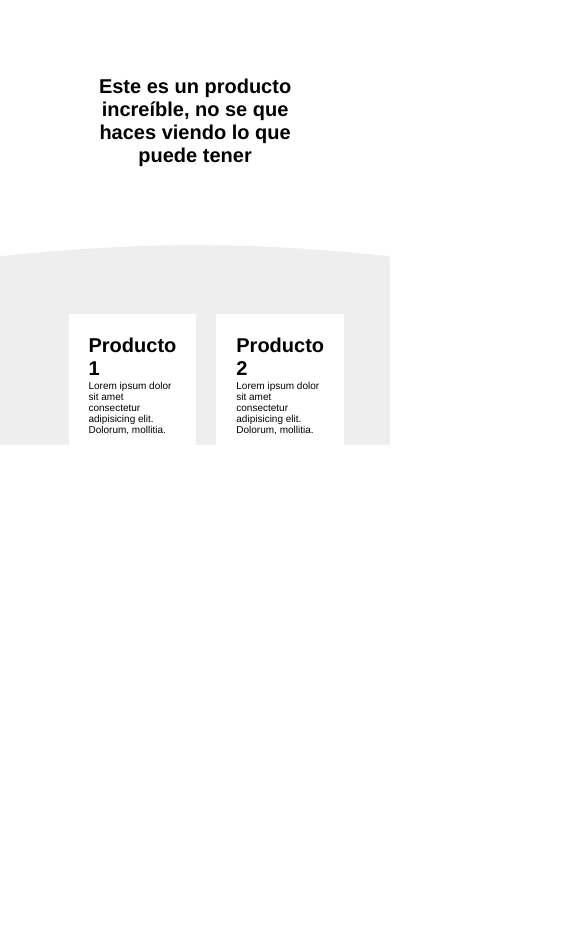
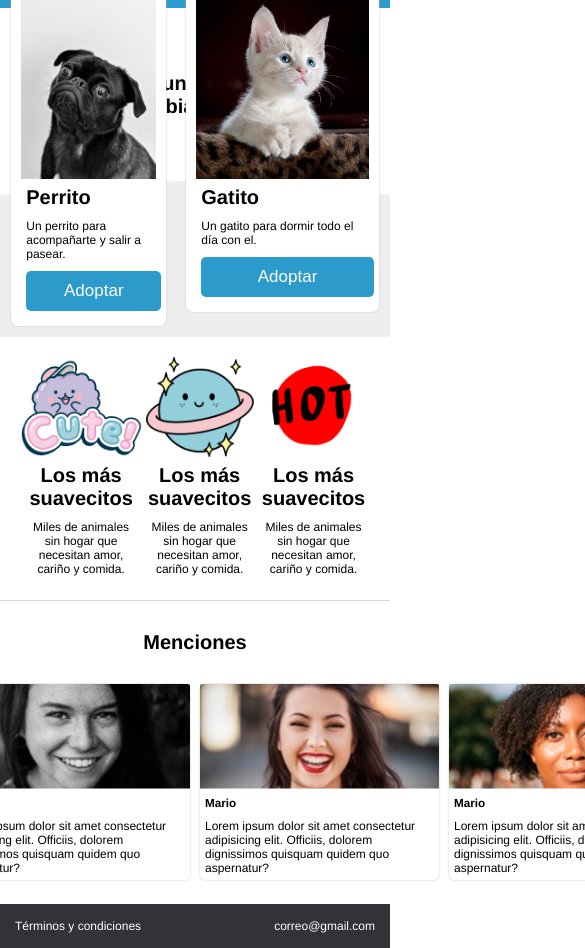
Before and after one commit to PedroHigueraG/CajitasProject, a plain HTML site: page index.html in a window 390 px wide. Shown: the part 53-1001 px from the top of the page, 585 px wide, since content can reach past the window. Before the commit the page ends 844 px from the top, so only its background shows below. Drawn offline with Linux system fonts and the light colour scheme.

Commit message:
Se agregaron imágenes y se dejó la página lista para volvera responsive

```diff
--- a/css/style.css
+++ b/css/style.css
@@ -1,3 +1,13 @@
+/* VARIABLES */
+:root{
+    /* Colors */
+    --blue-color:#2d9acc;
+    --white-color: white;
+    --black-color: black;
+
+    /* Shadow */
+    --shadow:0 0 2px #c1bcbc;
+}
 /* GENERAL */
 *{
     box-sizing: border-box;
@@ -8,11 +18,14 @@ html{
     font-size: 62.5%;
     font-family: Helvetica, sans-serif;
 }
+p{
+    font-size: 1.2rem;
+}
 /* HEADER */
 nav{
     display: flex;
-    background-color: #7ACC2D;
-    padding: 10px;
+    background-color: var(--blue-color);
+    padding: 15px;
     font-size: 1.2rem;
     justify-content: space-between;
     align-items: center;
@@ -25,29 +38,95 @@ nav li{
     padding-left: 20px;
 }
 nav li a{
-    color: black;
+    color: var(--black-color);
     text-decoration: none;
 }
 nav li a:hover{
-    color: white;
+    color: var(--white-color);
 }
 /* MAIN */
 .main_section{
-    padding: 20%;
+    padding: 15%;
     text-align: center;
 }
+/* PRODUCTS */
 .products{
     display: flex;
     background-image: url(../images/curve.png);
     background-size: cover;
     background-position: center top;
-    height: 200px;
-    padding: 15%;
+    height: 80px;
+    padding: 20%;
+    justify-content: center;
 }
 .product{
     padding: 10px;
+    margin-top: -280px;
 }
 .product .content{
-    background-color: white;
-    padding: 20px;
+    background-color: var(--white-color);
+    padding: 10px;
+    border-radius: 7px;
+    box-shadow: var(--shadow);
 }
+.content p,h1{
+    padding: 5px;
+}
+.img_content{
+    text-align: center;
+}
+.img_content img{
+    height: 180px;
+}
+.main_button{
+    background-color: var(--blue-color);
+    width: 100%;
+    margin: 5px;
+    padding: 10px;
+    font-size: 1.7rem;
+    color: var(--white-color);
+    border: none;
+    border-radius: 5px;
+}
+.main_button:hover{
+    background-color: #3085ac;
+    cursor: pointer;
+}
+/* CARACTERISTICAS */
+.property_section{
+    display: flex;
+    padding: 5%;
+    justify-content: center;
+    text-align: center;
+    border-bottom: 1px solid rgb(216, 216, 216);
+}
+.property_section img{
+    height: 100px;
+}
+/* MENCIONES */
+.mention{
+    text-align: center;
+    padding-top: 25px;
+}
+.people_content{
+    display: flex;
+    padding: 5%;
+    justify-content: center;
+}
+.people_content .people{
+    margin: 5px;
+    border-radius: 5px;
+    box-shadow: var(--shadow);
+    max-width: 239px;
+}
+.people h3,p{
+    padding: 5px;
+}
+/* FOOTER */
+footer{
+    display: flex;
+    justify-content: space-between;
+    padding: 10px;
+    background-color: #313337;
+    color: var(--white-color);
+}
--- a/index.html
+++ b/index.html
@@ -4,15 +4,14 @@
     <meta charset="UTF-8">
     <meta http-equiv="X-UA-Compatible" content="IE=edge">
     <meta name="viewport" content="width=device-width, initial-scale=1.0">
+    <meta name="description" content="Adopta animales">
     <link rel="stylesheet" href="./css/style.css">
     <title>Brand</title>
 </head>
 <body>
     <!-- Aqui va el nav -->
     <nav>
-        <div class="brand_image">
-            <img src="images/logo.png" alt="Logo">
-        </div>
+        <h1>PetShop</h1>
         <div class="nav_options">
             <ul>
                 <li><a href="#">Faqs</a></li>
@@ -23,21 +22,81 @@
     <!-- Aquí acaba el nav -->
     <!-- Aquí va el main -->
     <div class="main_section">
-        <h1>Este es un producto increíble, no se que haces viendo lo que puede tener</h1>
+        <h1>¡Adopta a una mascota que te cambiará la vida!</h1>
     </div>
+    <!-- Seccion de productos -->
     <div class="products">
         <div class="product">
             <div class="content">
-                <h1>Producto 1</h1>
-                <p>Lorem ipsum dolor sit amet consectetur adipisicing elit. Dolorum, mollitia.</p>
+                <div class="img_content"><img src="images/dog.jpg" alt="Perrito"></div>
+                <h1>Perrito</h1>
+                <p>Un perrito para acompañarte y salir a pasear.</p>
+                <button href="#" class="main_button">Adoptar</button>
             </div>
         </div>
         <div class="product">
             <div class="content">
-                <h1>Producto 2</h1>
-                <p>Lorem ipsum dolor sit amet consectetur adipisicing elit. Dolorum, mollitia.</p>
+                <div class="img_content"><img src="images/cat.jpg" alt="Gatito"></div>
+                <h1>Gatito</h1>
+                <p>Un gatito para dormir todo el día con el.</p>
+                <button href="#" class="main_button">Adoptar</button>
             </div>
         </div>
     </div>
+    <!-- Seccion de caracteristicas -->
+    <div class="property_section">
+        <div class="content">
+            <img src="images/b1.png" alt="">
+            <h1>Los más suavecitos</h1>
+            <p>Miles de animales sin hogar que necesitan amor, cariño y comida.</p>
+        </div>
+        <div class="content">
+            <img src="images/b2.png" alt="">
+            <h1>Los más suavecitos</h1>
+            <p>Miles de animales sin hogar que necesitan amor, cariño y comida.</p>
+        </div>
+        <div class="content">
+            <img src="images/b3.png" alt="">
+            <h1>Los más suavecitos</h1>
+            <p>Miles de animales sin hogar que necesitan amor, cariño y comida.</p>
+        </div>
+    </div>
+    <!-- Seccion de menciones -->
+    <div class="mention_section">
+        <div class="mention">
+            <h1>Menciones</h1>
+        </div>
+        <div class="people_content">
+            <div class="people">
+                <img src="images/p1.png" alt="Cliente">
+                <h3>Mario</h3>
+                <p>Lorem ipsum dolor sit amet consectetur adipisicing elit. Officiis, dolorem dignissimos quisquam quidem quo aspernatur?</p>
+            </div>
+            <div class="people">
+                <img src="images/p2.png" alt="Cliente">
+                <h3>Mario</h3>
+                <p>Lorem ipsum dolor sit amet consectetur adipisicing elit. Officiis, dolorem dignissimos quisquam quidem quo aspernatur?</p>
+            </div>
+            <div class="people">
+                <img src="images/p3.png" alt="Cliente">
+                <h3>Mario</h3>
+                <p>Lorem ipsum dolor sit amet consectetur adipisicing elit. Officiis, dolorem dignissimos quisquam quidem quo aspernatur?</p>
+            </div>
+            <div class="people">
+                <img src="images/p4.png" alt="Cliente">
+                <h3>Mario</h3>
+                <p>Lorem ipsum dolor sit amet consectetur adipisicing elit. Officiis, dolorem dignissimos quisquam quidem quo aspernatur?</p>
+            </div>
+        </div>
+    </div>
+    <!-- Footer -->
+    <footer>
+        <div class="terms">
+            <p>Términos y condiciones</p>
+        </div>
+        <div class="contact">
+            <p>correo@gmail.com</p>
+        </div>
+    </footer>
 </body>
 </html>
```
Also changed, not shown: images/b1.png (added), images/b2.png (added), images/b3.png (added), images/cat.jpg (added), images/dog.jpg (added), images/p1.png (added), images/p2.png (added), images/p3.png (added), images/p4.png (added).
